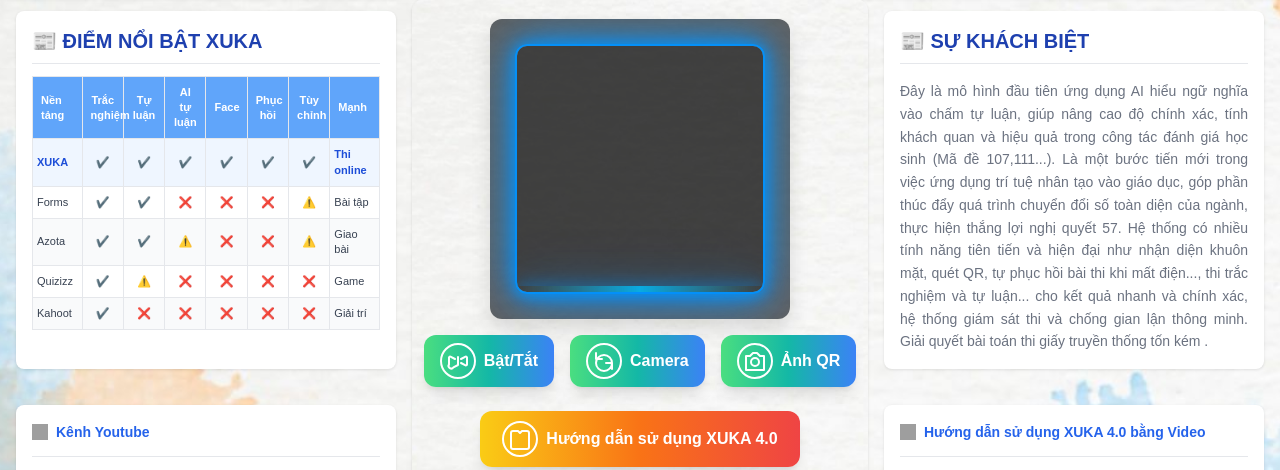
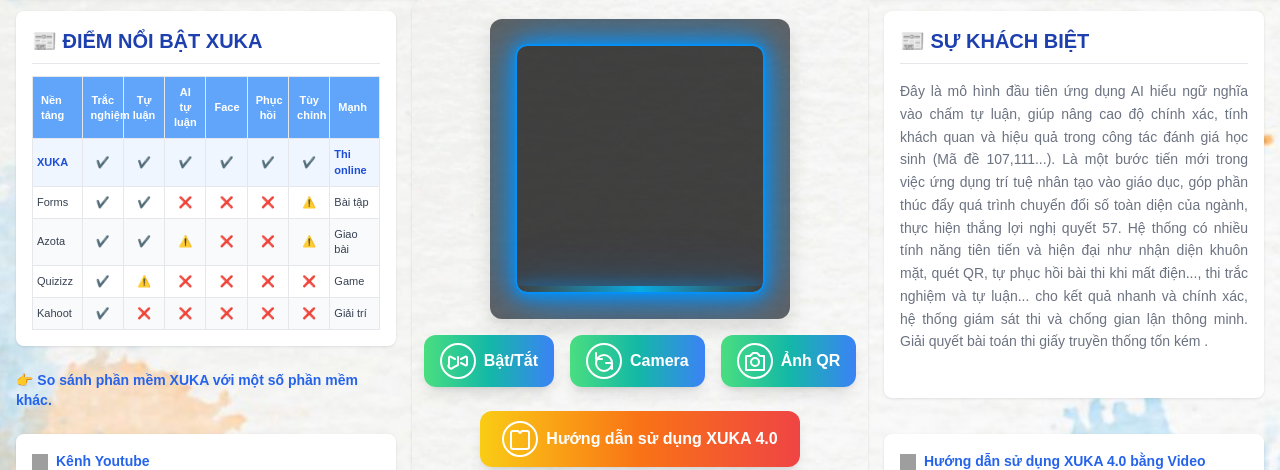
Before and after one commit to Namhuy123789/xuka, a Flask app: page /web in a window 1280 px wide. Shown: the part 185-655 px from the top of the page. Run offline with Flask 3, Linux system fonts and the light colour scheme; parts of the project's set-up code (start-up, migrations or seed data) failed here and were passed over; some libraries are stand-ins or nearby versions; grey boxes are pictures that could not be loaded.

Commit message:
Update index_web.html

```diff
--- a/templates/index_web.html
+++ b/templates/index_web.html
@@ -296,6 +296,12 @@
 
   </div>
   </div>
+<a href="https://xuka.com.vn/xo.html"
+   target="_blank"
+   rel="noopener"
+   class="text-blue-600 font-semibold text-sm hover:underline">
+  👉 So sánh phần mềm XUKA với một số phần mềm khác.
+</a>
 
 
    <div class="card w-full h-auto">
```
